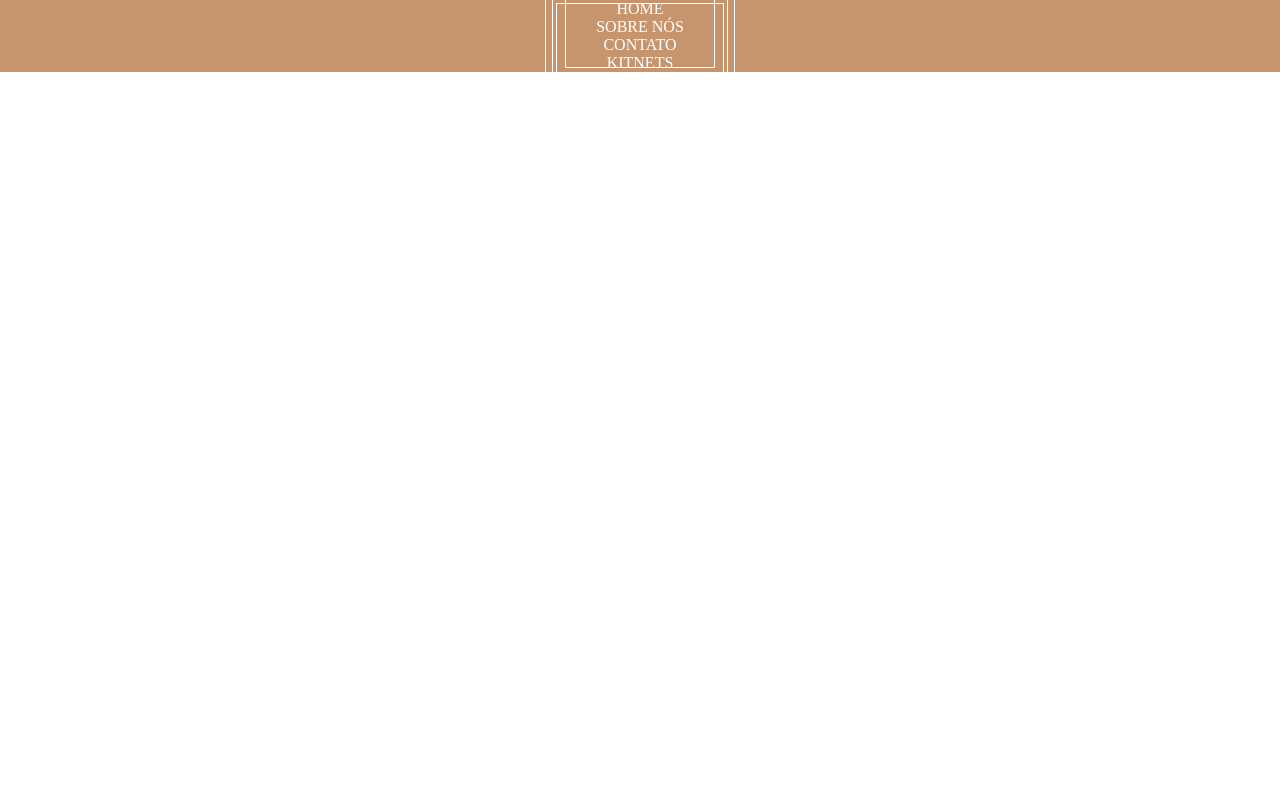
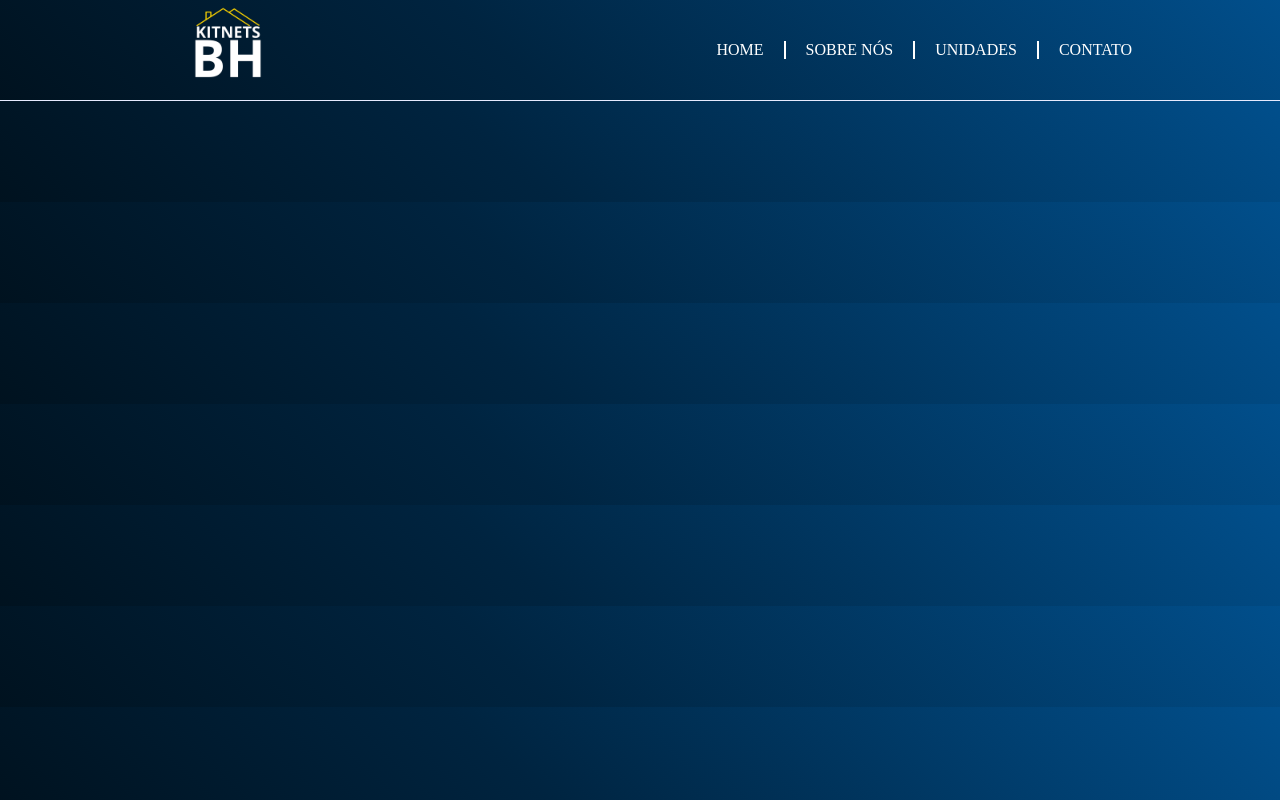
Before and after one commit to GabrielLomasso/TCC-Kitnets-BH, a plain HTML site: page index.html in a window 1280 px wide. Drawn offline with Linux system fonts and the light colour scheme.

Commit message:
Add files via upload

```diff
--- a/css/style.css
+++ b/css/style.css
@@ -1,47 +1,71 @@
 *{
     margin: 0;
     padding: 0;
+    box-sizing: border-box;
+}
+
+body{
+    background: rgb(0,18,31);
+    background: linear-gradient(43deg, rgba(0,18,31,1) 0%, rgba(0,36,64,1) 40%, rgba(1,79,140,1) 100%);
+
+    /* background:linear-gradient(68.15deg, #00121f 16.62%, #014f8c 85.61%); 01345C */
+    /* background-size: cover; */
 }
 
 .geral{
-    max-width: 100%;
-    max-height: 100%;
+    width: 100%;
+    height: 100%;
+}
+
+/* HEADER */
+
+header{
+    height: 100px;
+    display: flex;
+    align-items: center;
+    justify-content: center;
+    margin: auto;
+    width: 80%;
+    justify-content:space-between;
+    font-size: 16px;
 
 }
 
-nav{
-    width: 100%;
-    display: flex;
-    align-items: center;
-    justify-content: center;
-    background-color: #C7956D;
+.logonav{
+    margin-left: 50px;
+}
 
-
-}
-.logonav a{
+nav > .linksnav > ul{
     display: flex;
 
-}
-nav > .linksnav > ul{
-    display:grid;
-    grid-row:auto;
 }
 nav > .linksnav > ul > li{
     list-style: none;
     text-align: center;
+}
 
+nav > .linksnav > ul > li + li{
+    border-left: 2px solid white;
 }
 
 nav > .linksnav > ul > li > a{
     text-decoration: none;
-    color: white;
-    padding: 50px;
-    border: 1px solid;
+    color: white     ;
+    padding: 15px 20px;
 }
+
+nav > .linksnav > ul > li > a:hover{
+    color: #ffd700;
+    transition: 0.5s;
+}
+/* MAIN */
+
 .principal{
+    border-top: 0.4px solid #e7ebff;
+
     margin: auto;
-    width: 80%;
     height: 60%;
+    width: 100%;
 }
 
 footer{
--- a/index.html
+++ b/index.html
@@ -7,21 +7,25 @@
     <title>Kitnets BH</title>
     <link rel="stylesheet" href="css/style.css">
     <script src="javascript/script.js" defer></script>
+<link rel="shortcut icon" href="imagens/Design_sem_nome-removebg-preview.png" type="image/x-icon">
 </head>
 <body>
     <div class="geral">
 
+        <header>
+                    <div class="logonav"><img src="imagens/BH-removebg-preview.png" alt="" width="100px"></div>
+
                     <nav>
-            <div class="logonav"><img src="" alt=""></div>
                         <div class="linksnav">
                             <ul>
                                 <li><a href="#">HOME</a></li>
                                 <li><a href="#">SOBRE NÓS</a></li>
+                                <li><a href="#">UNIDADES</a></li>
                                 <li><a href="#">CONTATO</a></li>
-                    <li><a href="# ">KITNETS</a></li>
                             </ul>
                         </div>
                     </nav>
+        </header>
 
         <main class="principal">
 
```
Also changed, not shown: imagens/140369629_1101038997028454_5189535967703181765_n.jpg (added), imagens/BH-removebg-preview.png (added), imagens/BH.png (added), imagens/Design sem nome.png (added), imagens/Design_sem_nome-removebg-preview.png (added). Lines whose indentation alone changed are shown as unchanged.
